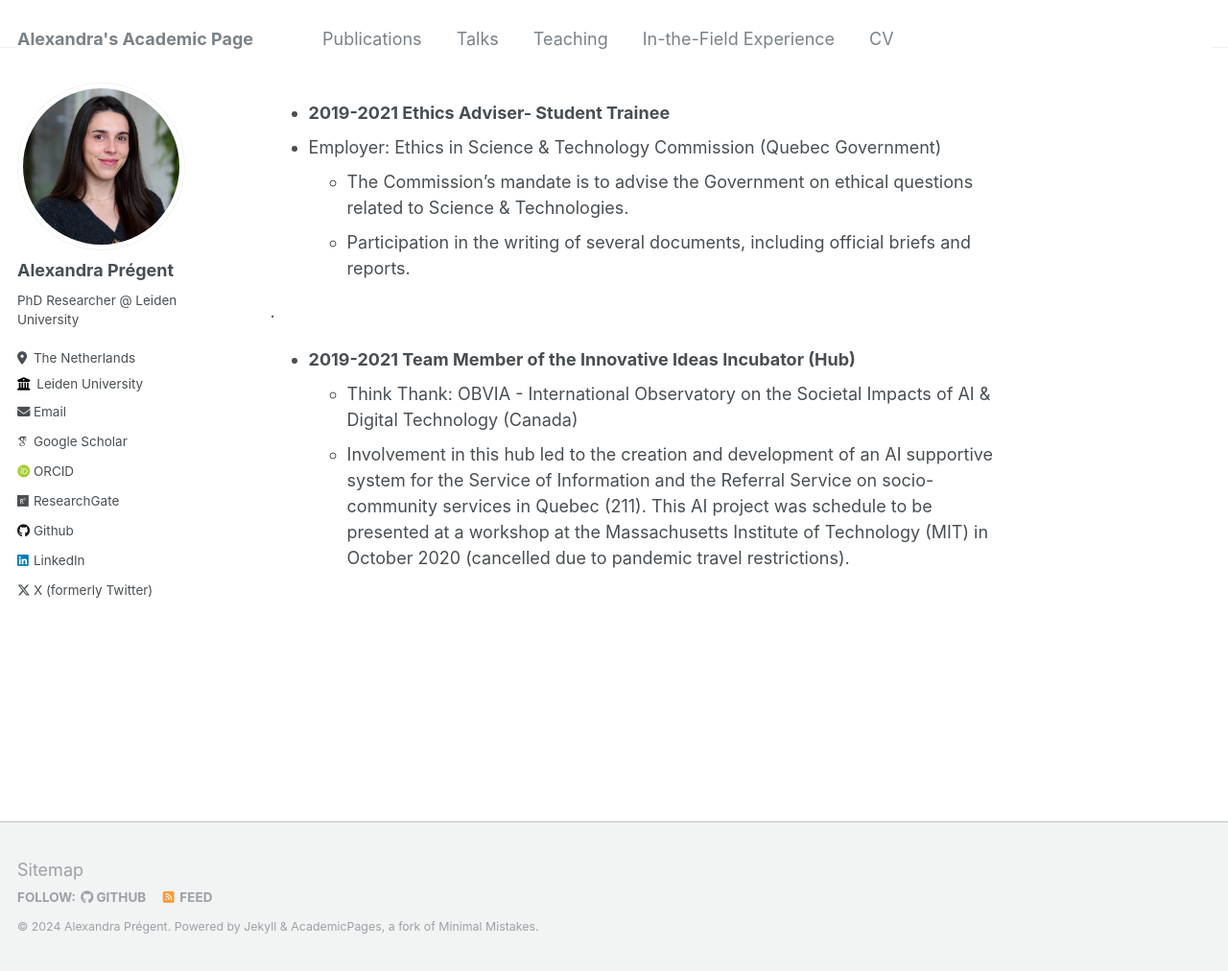
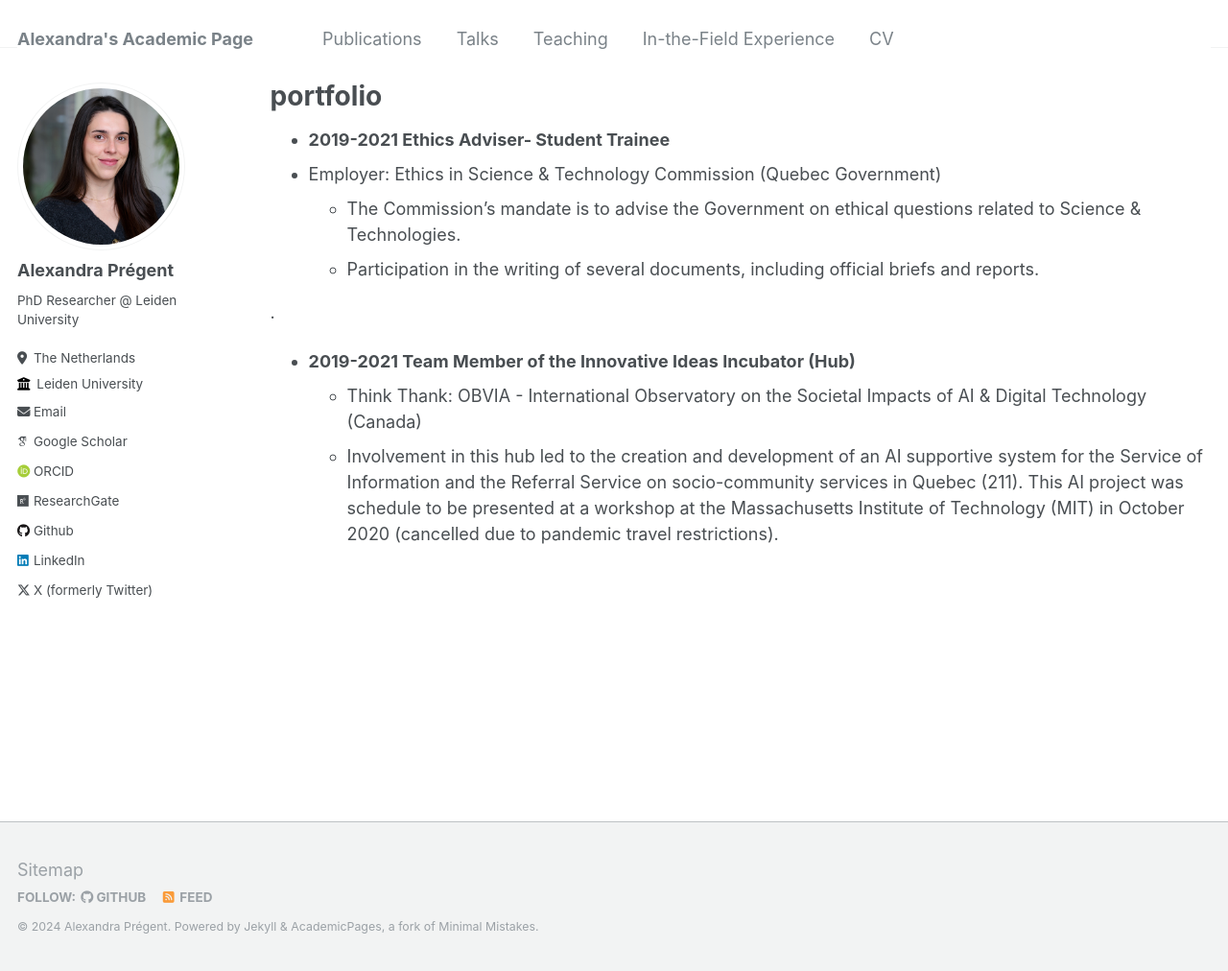
Before and after one commit to AlexandraPregent/AlexandraPregent.github.io, a Jekyll site: the page built from _pages/portfolio.md, in a window 1280 px wide and 1012 px high. Shown: the whole window at 96% size. Built offline with Jekyll 4.4.1, drawn with Linux system fonts in a browser that asks for light colours; some web fonts are replaced; our own code applies the rules of GitHub Pages for plain Markdown files.

Commit message:
Update portfolio.md

```diff
--- a/_pages/portfolio.md
+++ b/_pages/portfolio.md
@@ -1,3 +1,15 @@
+---
+layout: archive
+title: "portfolio"
+permalink: /portfolio/
+author_profile: true
+redirect_from:
+  - /porfolio
+---
+
+{% include base_path %}
+
+
 * **2019-2021 Ethics Adviser- Student Trainee**
 * Employer: Ethics in Science & Technology Commission (Quebec Government)
   * The Commission's mandate is to advise the Government on ethical questions related to Science & Technologies.
```
